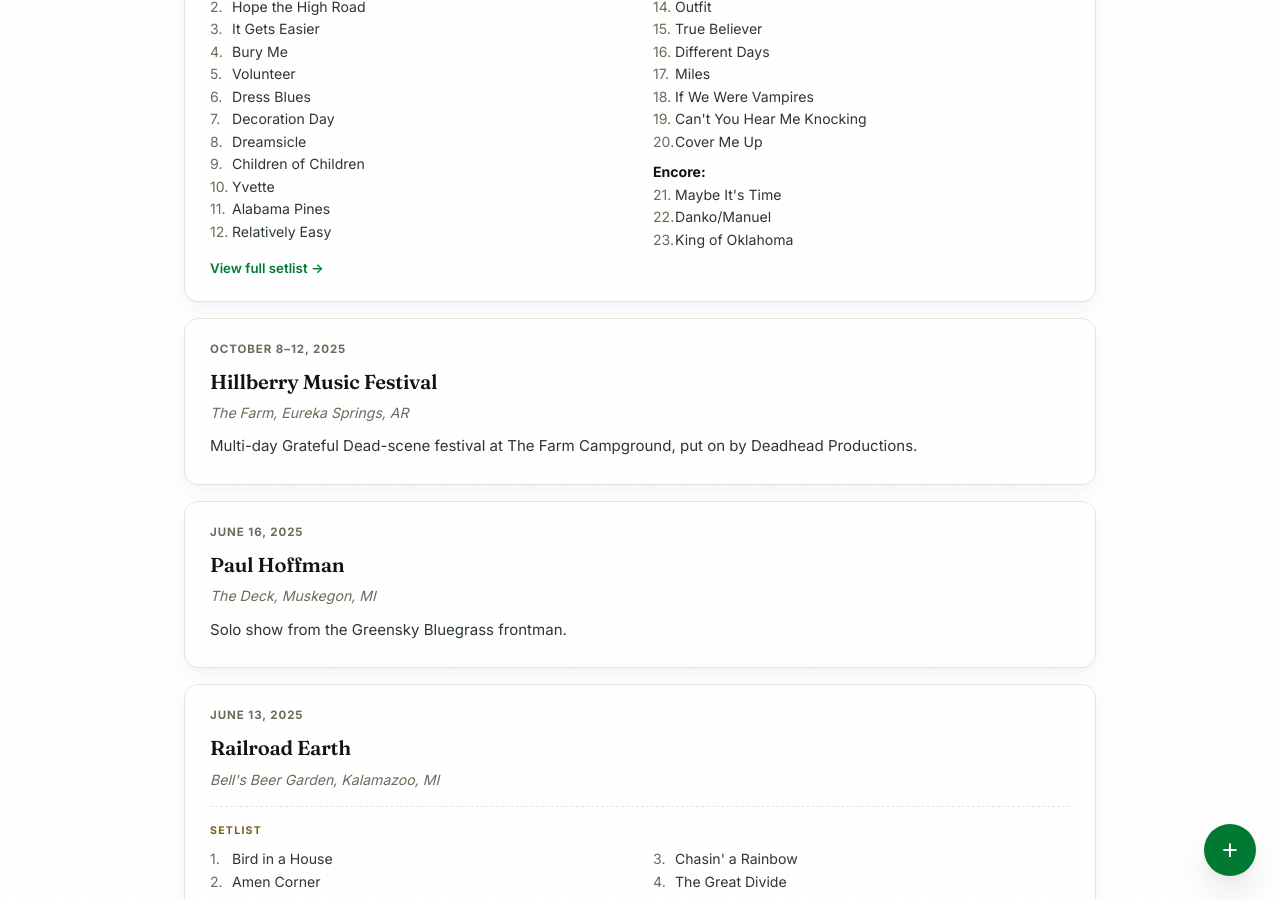
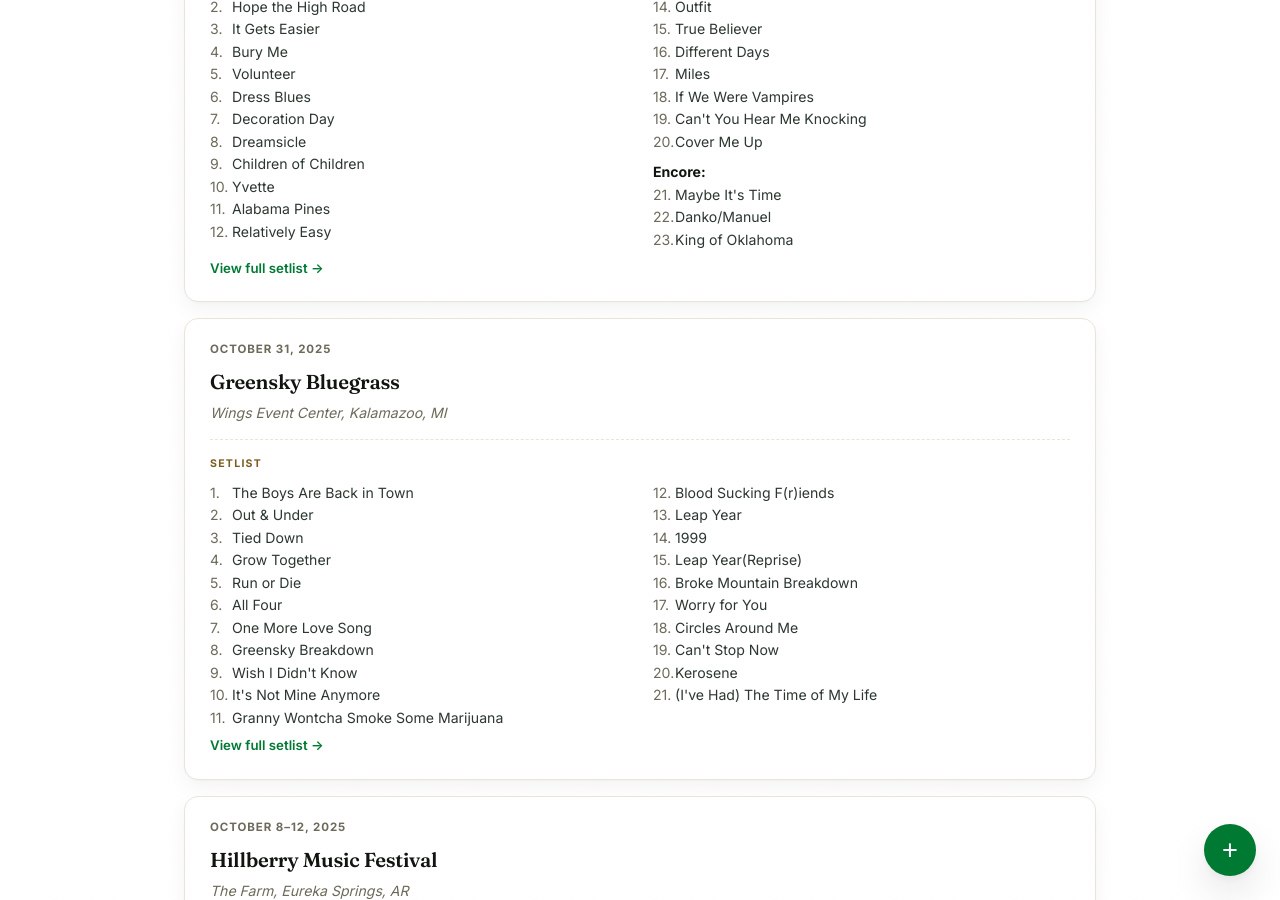
Before and after one commit to bmlanders/adventures, a Jekyll site: the page built from shows/index.html, in a window 1280 px wide and 900 px high, scrolled down 5889 px. Built offline with Jekyll 4.4.1, drawn with Linux system fonts in a browser that asks for light colours.

Commit message:
Log show: Greensky Bluegrass on 2025-10-31

```diff
--- a/shows/index.html
+++ b/shows/index.html
@@ -357,6 +357,39 @@
   </div>
 
   <a class="show-trip-link" href="https://www.setlist.fm/setlist/jason-isbell-and-the-400-unit/2026/radio-city-music-hall-new-york-ny-2341f45b.html" target="_blank" rel="noopener">View full setlist &rarr;</a>
+</div>
+
+<div class="show-entry" id="2025-10-31-greensky-bluegrass">
+  <div class="show-date">October 31, 2025</div>
+  <h3>Greensky Bluegrass</h3>
+  <div class="show-venue">Wings Event Center, Kalamazoo, MI</div>
+  <div class="setlist">
+    <div class="setlist-lbl">Setlist</div>
+    <ol class="setlist-list">
+      <li>The Boys Are Back in Town</li>
+      <li>Out &amp; Under</li>
+      <li>Tied Down</li>
+      <li>Grow Together</li>
+      <li>Run or Die</li>
+      <li>All Four</li>
+      <li>One More Love Song</li>
+      <li>Greensky Breakdown</li>
+      <li>Wish I Didn't Know</li>
+      <li>It's Not Mine Anymore</li>
+      <li>Granny Wontcha Smoke Some Marijuana</li>
+      <li>Blood Sucking F(r)iends</li>
+      <li>Leap Year</li>
+      <li>1999</li>
+      <li>Leap Year(Reprise)</li>
+      <li>Broke Mountain Breakdown</li>
+      <li>Worry for You</li>
+      <li>Circles Around Me</li>
+      <li>Can't Stop Now</li>
+      <li>Kerosene</li>
+      <li>(I've Had) The Time of My Life</li>
+    </ol>
+  </div>
+  <a class="show-trip-link" href="https://www.setlist.fm/setlist/greensky-bluegrass/2025/wings-event-center-kalamazoo-mi-2b4fa836.html" target="_blank" rel="noopener">View full setlist &rarr;</a>
 </div>
 
 <div class="show-entry" id="2025-10-08-hillberry-music-festival">
```
